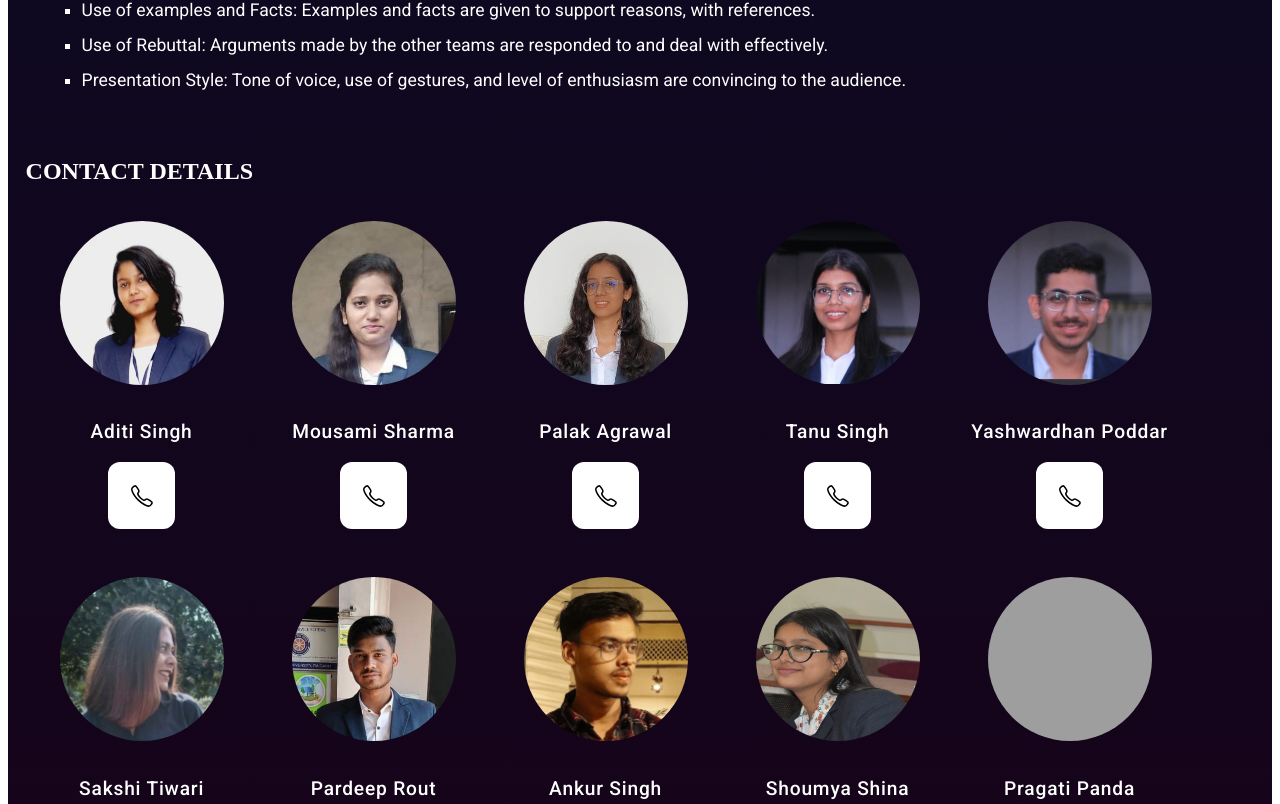
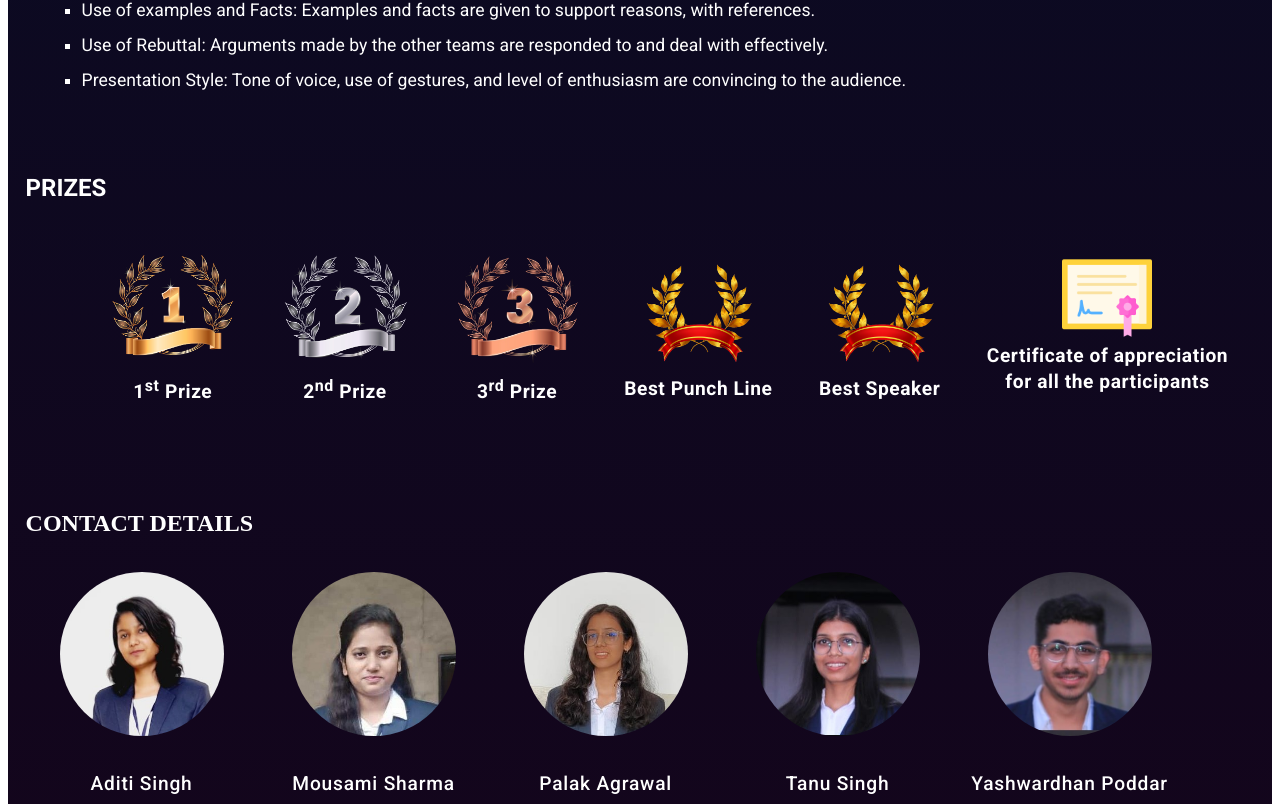
Before and after one commit to subrat611/technorollix23, a Nuxt app: page /eventdetails/yuvasadan in a window 1280 px wide. Shown: the part 1536-2340 px from the top of the page. Built offline with nearby package versions, Linux system fonts and the light colour scheme; grey boxes are pictures that could not be loaded; a web font is replaced by a local one.

Commit message:
yuvasadan content update

```diff
--- a/pages/eventdetails/yuvasadan.vue
+++ b/pages/eventdetails/yuvasadan.vue
@@ -34,8 +34,8 @@
             2nd round will be the final round.
           </li>
           <li>
-            Each duel will be a knockout and will be replayed in several stages
-            as game progresses.
+            After all the debates are conducted in the first round, only the top
+            scorer teams will be selected for the final round.
           </li>
           <li>Each team will be given the topics prior to the rounds.</li>
           <li>
@@ -45,8 +45,7 @@
           <li>Language could be Hindi/English.</li>
           <li>
             If, due to certain circumstances, one team could not be present
-            during the debate, then the opposing team will be selected for the
-            next round.
+            during the debate, then that team will be disqualified.
           </li>
           <li>Participants must speak in parliamentary words only.</li>
           <li>Decision of the chairperson of the event is final.</li>
@@ -79,6 +78,69 @@
           <li>
             Presentation Style: Tone of voice, use of gestures, and level of
             enthusiasm are convincing to the audience.
+          </li>
+        </ul>
+      </div>
+
+      <!-- prizes -->
+      <div class="detail-judg">
+        <h2>{{ 'prizes'.toUpperCase() }}</h2>
+        <ul class="prize-wrapper">
+          <li class="prize">
+            <nuxt-img
+              src="/prize1.png"
+              format="webp"
+              width="130"
+              height="130"
+            />
+            <span>1<sup>st</sup> Prize</span>
+          </li>
+          <li class="prize">
+            <nuxt-img
+              src="/prize2.png"
+              format="webp"
+              width="130"
+              height="130"
+            />
+            <span>2<sup>nd</sup> Prize</span>
+          </li>
+          <li class="prize">
+            <nuxt-img
+              src="/prize3.png"
+              format="webp"
+              width="130"
+              height="130"
+            />
+            <span>3<sup>rd</sup> Prize</span>
+          </li>
+          <li class="prize">
+            <nuxt-img
+              src="/prize-other.png"
+              format="webp"
+              width="130"
+              height="130"
+            />
+            <span style="text-align: center">Best Punch Line</span>
+          </li>
+          <li class="prize">
+            <nuxt-img
+              src="/prize-other.png"
+              format="webp"
+              width="130"
+              height="130"
+            />
+            <span style="text-align: center">Best Speaker</span>
+          </li>
+          <li class="prize">
+            <nuxt-img
+              src="/certificate.png"
+              format="webp"
+              width="90"
+              height="90"
+            />
+            <span style="text-align: center">
+              Certificate of appreciation<br />for all the participants
+            </span>
           </li>
         </ul>
       </div>
@@ -261,10 +323,29 @@ li {
         font-family: 'Roboto', sans-serif;
         line-height: 1.6rem;
       }
+
+      .prize-wrapper {
+        display: flex;
+        justify-content: space-evenly;
+        flex-wrap: wrap;
+        .prize {
+          width: fit-content;
+          display: flex;
+          flex-direction: column;
+          justify-content: center;
+          align-items: center;
+
+          span {
+            font-size: 1.2rem;
+            font-weight: bold;
+            letter-spacing: 0.03em;
+          }
+        }
+      }
     }
 
     .detail-contact {
-      margin-top: 1.5rem;
+      margin-top: 4rem;
     }
 
     .reg-btn {
```
